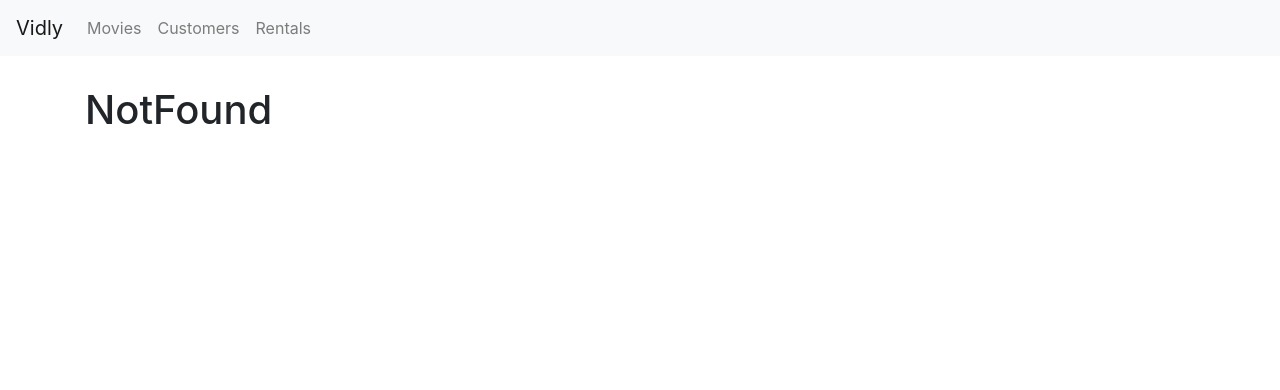
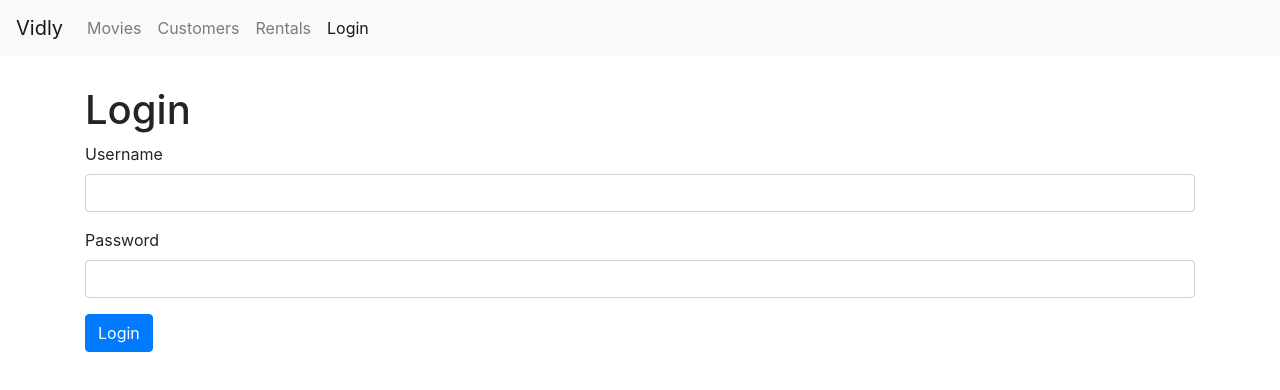
Before and after one commit to traxanhkho/reactjs-movie, a React (Create React App) app in the folder movie-app/: page /login in a window 1280 px wide. Before the commit this address led to /not-found. Shown: the top 390 px of the page. Built offline with nearby package versions, Linux system fonts and the light colour scheme.

Commit message:
validation LoginForm

```diff
--- a/movie-app/src/App.js
+++ b/movie-app/src/App.js
@@ -6,6 +6,7 @@
 import Rentals from "./components/rentals";
 import NotFound from "./components/notFound";
 import NavBar from "./components/navBar";
+import LoginForm from "./components/loginFrom";
 
 class App extends Component {
   render() {
@@ -14,6 +15,7 @@
         <NavBar />
         <main className="container">
           <Switch>
+            <Route path="/login" component={LoginForm} />
             <Route path="/movies/:id" render={ props => <MoviesForm {...props}/>} />
             <Route path="/movies" component={Movies} />
             <Route path="/customers" component={Customers} />
--- /dev/null
+++ b/movie-app/src/components/common/input.jsx
@@ -0,0 +1,20 @@
+import React from "react";
+
+const Input = ({ name, label, value, error, onChange }) => {
+  return (
+    <div className="form-group">
+      <label htmlFor={name}>{label}</label>
+      <input
+        id={name}
+        name={name}
+        value={value}
+        onChange={onChange}
+        type="text"
+        className="form-control"
+      />
+      {error && <div className="alert alert-danger">{error}</div>}
+    </div>
+  );
+};
+
+export default Input;
--- /dev/null
+++ b/movie-app/src/components/loginFrom.jsx
@@ -0,0 +1,80 @@
+import React, { Component } from "react";
+import Input from "./common/input";
+
+class LoginForm extends Component {
+  state = {
+    data: {
+      username: "",
+      password: "",
+    },
+    errors: {},
+  };
+
+  validate = () => {
+    const errors = {};
+    const { data } = this.state;
+    if (data.username.trim() === "") errors.username = "Username is required.";
+    if (data.password.trim() === "") errors.password = "Password is required.";
+
+    return Object.keys(errors).length === 0 ? null : errors;
+  };
+
+  handleSubmit = (e) => {
+    e.preventDefault();
+
+    const errors = this.validate();
+
+    this.setState({ errors: errors || {} });
+    if (errors) return;
+    //call the server .
+    console.log("submitted!");
+  };
+
+  validateProperty = ({ name, value }) => {
+    if (name === "username") {
+      if (value.trim() === "") return "Username is required.";
+    }
+    if (name === "password") {
+      if (value.trim() === "") return "Password is required.";
+    }
+  };
+
+  handleChange = ({ currentTarget: input }) => {
+    const errors = { ...this.state.errors };
+    const errorMessage = this.validateProperty(input);
+    if (errorMessage) errors[input.name] = errorMessage;
+    else delete errors[input.name];
+
+    const data = { ...this.state.data };
+    data[input.name] = input.value;
+    this.setState({ data, errors });
+  };
+
+  render() {
+    const { data, errors } = this.state;
+    return (
+      <div>
+        <h1>Login</h1>
+        <form onSubmit={this.handleSubmit}>
+          <Input
+            name="username"
+            value={data.username}
+            error={errors.username}
+            label="Username"
+            onChange={this.handleChange}
+          />
+          <Input
+            name="password"
+            value={data.password}
+            error={errors.password}
+            label="Password"
+            onChange={this.handleChange}
+          />
+          <button className="btn btn-primary">Login</button>
+        </form>
+      </div>
+    );
+  }
+}
+
+export default LoginForm;
--- a/movie-app/src/components/navBar.jsx
+++ b/movie-app/src/components/navBar.jsx
@@ -1,5 +1,5 @@
 import React from "react";
-import { Link , NavLink } from 'react-router-dom' ;
+import { Link, NavLink } from "react-router-dom";
 
 const NavBar = () => {
   return (
@@ -36,6 +36,11 @@
               Rentals
             </NavLink>
           </li>
+          <li className="nav-item">
+            <NavLink className="nav-link" to="/login">
+              Login
+            </NavLink>
+          </li>
         </ul>
       </div>
     </nav>
```
